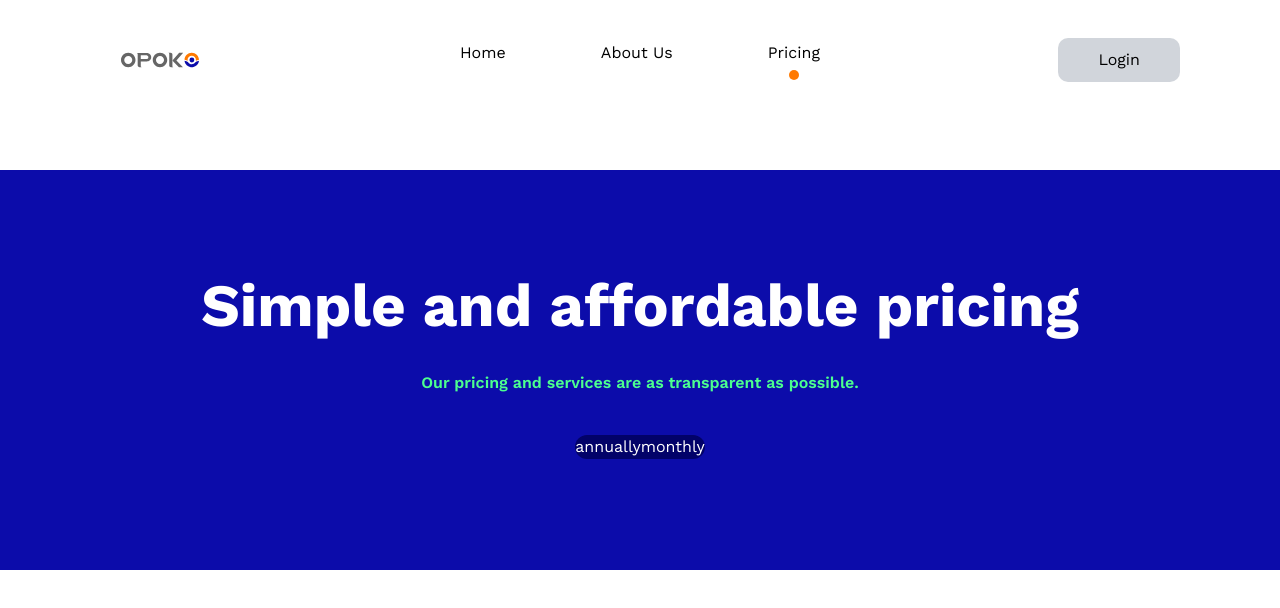
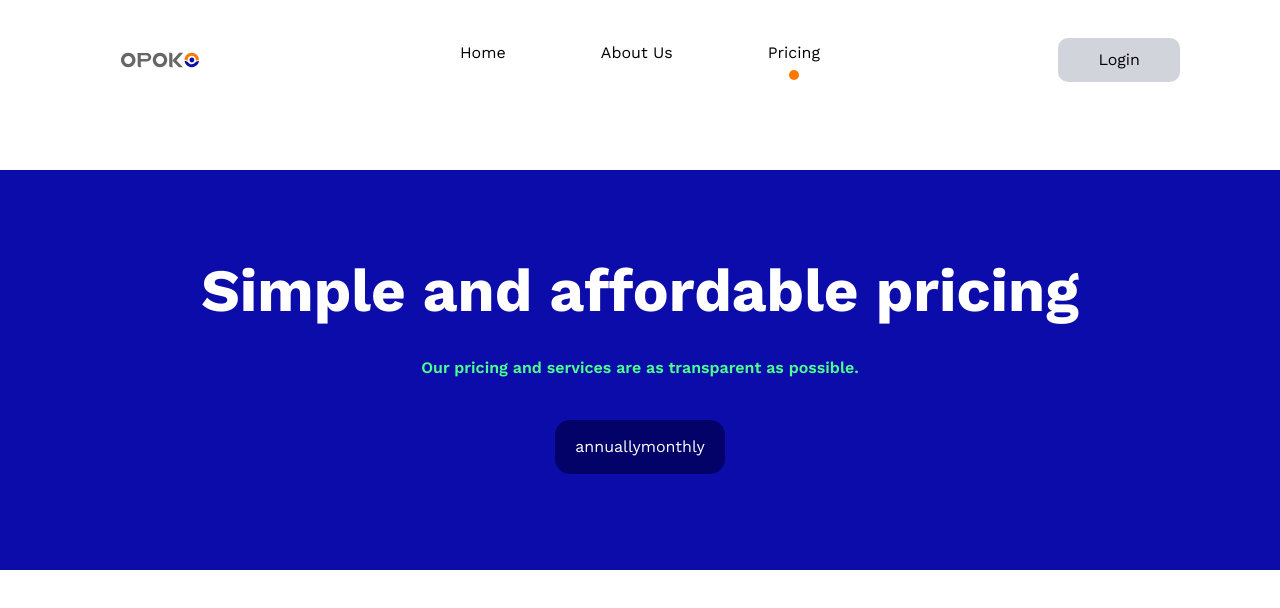
Before and after one commit to Niscolinx/opoko, a React (Vite) app: page /pricing in a window 1280 px wide. Shown: the top 608 px of the page. Built offline with nearby package versions, Linux system fonts and the light colour scheme.

Commit message:
working on about us

```diff
--- a/src/pages/Pricing.tsx
+++ b/src/pages/Pricing.tsx
@@ -44,7 +44,7 @@ function Pricing() {
           Our pricing and services are as transparent as possible.
         </p>
 
-        <div className="bg-[#020269] text-white rounded-3xl flex">
+        <div className="bg-[#020269] text-white rounded-3xl flex py-6 px-8">
           {plans.map((item, i) => (
             <>
               <input
```
